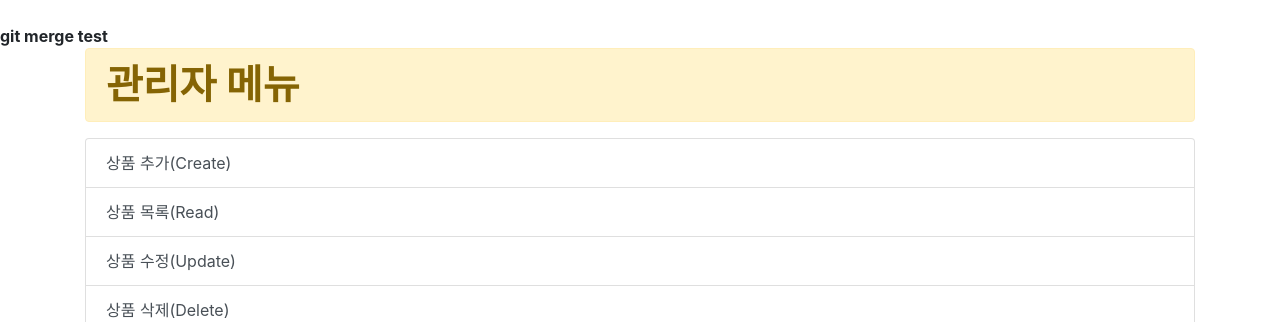
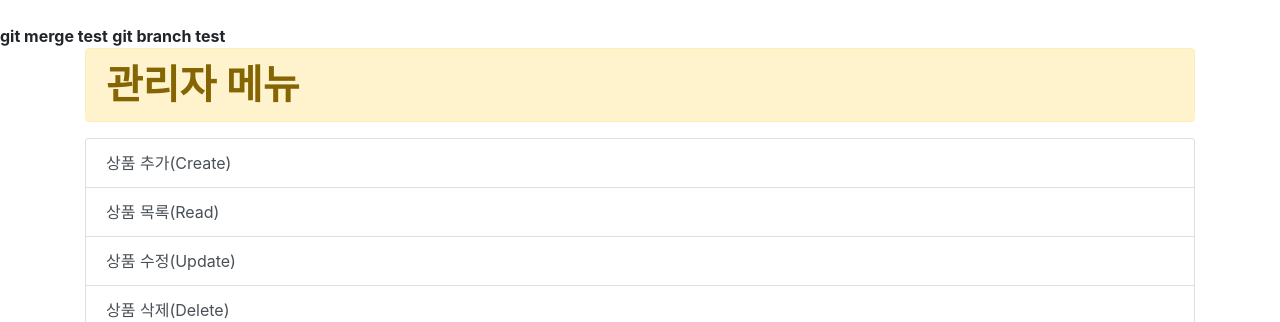
Before and after one commit to Kyungpyo-Kang/git_merge, a Django app: page / in a window 1280 px wide. Shown: the part 56-378 px from the top of the page. Run offline with Django 3.2, Linux system fonts and the light colour scheme; some libraries are stand-ins or nearby versions.

Commit message:
branch_branch commit

```diff
--- a/myapp/templates/index.html
+++ b/myapp/templates/index.html
@@ -25,6 +25,7 @@
 
     <br>
     <b>git merge test</b>
+    <b>git branch test</b>
     <div class="container">
       <div class="h1">
         <div class="alert alert-warning" role="alert">
```
